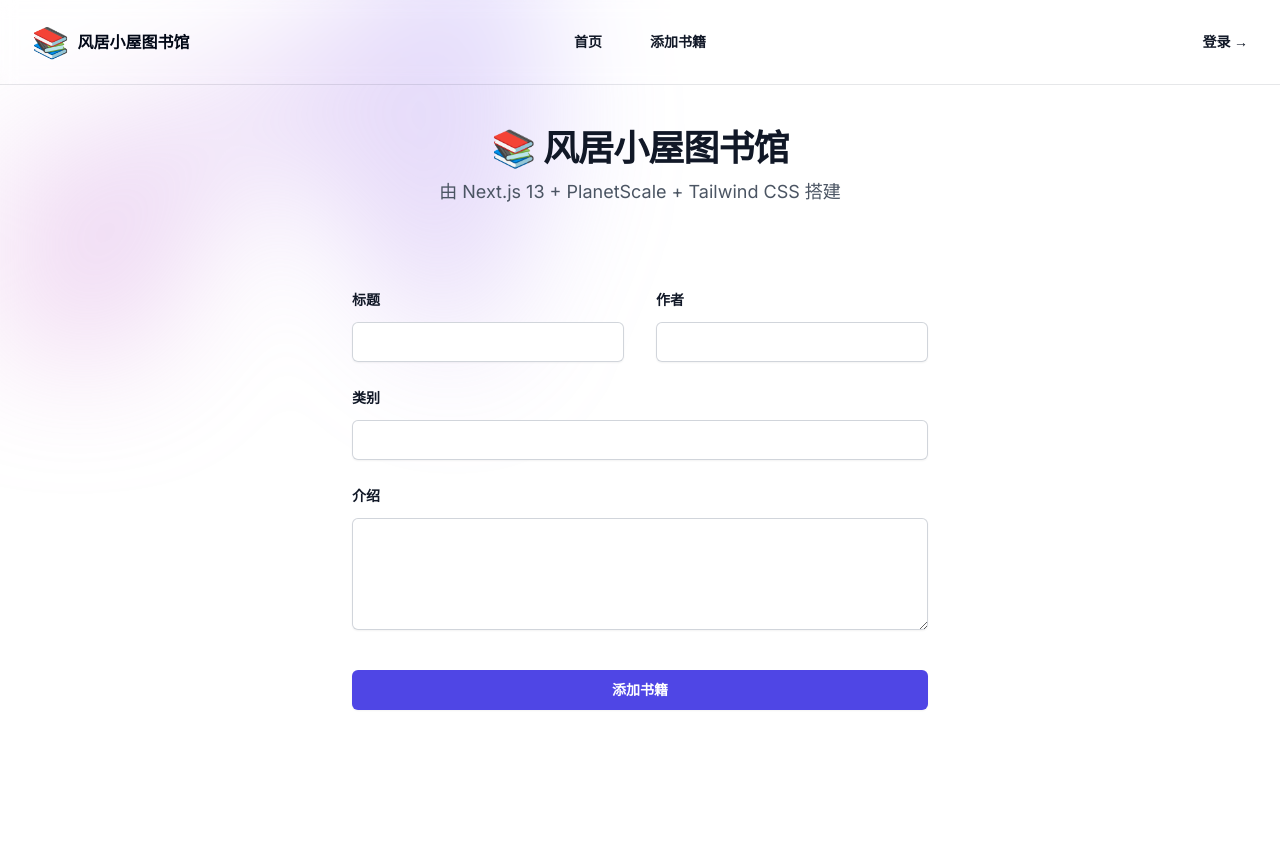
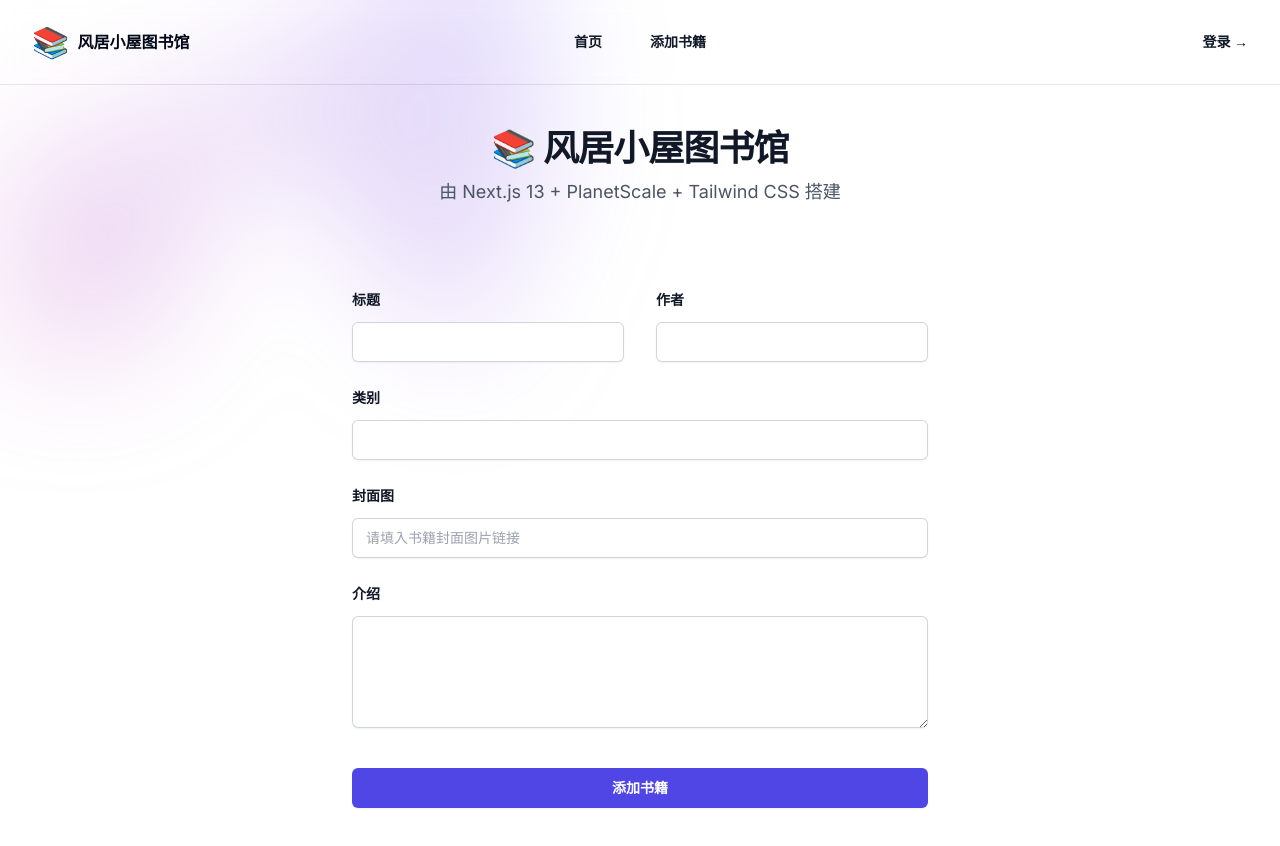
Before and after one commit to clifflee404/planetscale-nextjs-bookstore, a Next.js app: page /create in a window 1280 px wide. Shown: the top 846 px of the page. Built offline with nearby package versions, Linux system fonts and the light colour scheme.

Commit message:
feat: database 新增 bookImageUrl 字段 & 修改 book add/edit 逻辑

```diff
--- a/app/api/book/[id]/route.ts
+++ b/app/api/book/[id]/route.ts
@@ -35,6 +35,7 @@ export const PATCH = async (req: NextRequest, { params }: any) => {
         bookAuthor: reqBody.author,
         bookTag: reqBody.tag,
         bookDescription: reqBody.description,
+        bookImageUrl: reqBody.imageUrl,
       },
     })
 
--- a/app/api/book/route.ts
+++ b/app/api/book/route.ts
@@ -38,6 +38,7 @@ async function addBook(req:NextRequest , res: NextResponse){
         bookAuthor: reqBody.author,
         bookTag: reqBody.tag,
         bookDescription: reqBody.description,
+        bookImageUrl: reqBody.imageUrl,
       }
     })
     return new Response(JSON.stringify({success: true, data: newEntry}), { status: 200 })
--- a/app/create/page.tsx
+++ b/app/create/page.tsx
@@ -26,7 +26,8 @@ const DEFAULT_DATA = {
   title: '',
   author: '',
   tag: '',
-  description: ''
+  description: '',
+  imageUrl: ''
 }
 
 function classNames(...classes: any[]) {
@@ -39,7 +40,7 @@ function AddBook() {
   const { toast } = useToast()
 
 
-  const { title, author, tag, description } = formData
+  const { title, author, tag, description, imageUrl } = formData
 
   const handleChange = (e: any) => {
     const { name, value} = e.target
@@ -146,6 +147,23 @@ function AddBook() {
             </div>
           </div>
           <div className="sm:col-span-2">
+            <label htmlFor="imageUrl" className="block text-sm font-semibold leading-6 text-gray-900">
+              封面图
+            </label>
+            <div className="mt-2.5">
+              <input
+                type="text"
+                name="imageUrl"
+                value={imageUrl}
+                placeholder='请填入书籍封面图片链接'
+                onChange={handleChange}
+                // id="imageUrl"
+                autoComplete="imageUrl"
+                className="block w-full rounded-md border-0 px-3.5 py-2 text-gray-900 shadow-sm ring-1 ring-inset ring-gray-300 placeholder:text-gray-400 focus:ring-2 focus:ring-inset focus:ring-indigo-600 sm:text-sm sm:leading-6"
+              />
+            </div>
+          </div>
+          <div className="sm:col-span-2">
             <label htmlFor="description" className="block text-sm font-semibold leading-6 text-gray-900">
               介绍
             </label>
--- a/app/page.tsx
+++ b/app/page.tsx
@@ -45,7 +45,7 @@ export default function Home() {
       }
     } catch (error) {
       console.error("There was an error when get books", error)
-    } finally{
+    } finally {
       setLoading(false)
     }
   }
@@ -65,25 +65,27 @@ export default function Home() {
   // }
 
   const handleEditOk = (newBook: IBook) => {
-    console.log('newBook:',newBook);
+    console.log("newBook:", newBook)
     // const targetIndex = list.findIndex(item => item.id === newBook.id)
     // const newList = list.splice(targetIndex, 1, newBook)
     // console.log(list);
-    setList(list.map(item => {
-      if(item.id === newBook.id){
+    setList(
+      list.map((item) => {
+        if (item.id === newBook.id) {
           return {
             ...item,
-          ...newBook
+            ...newBook,
           }
-      }else{
+        } else {
           return item
         }
-    }))
+      })
+    )
   }
 
   const handleDeleteOk = (book: IBook) => {
-    console.log('delete ok', book);
-    setList(list.filter(item => item.id !== book.id))
+    console.log("delete ok", book)
+    setList(list.filter((item) => item.id !== book.id))
   }
 
   return (
@@ -108,15 +110,17 @@ export default function Home() {
             ? list.map((book) => (
                 <li key={book.id} className="flex justify-between gap-x-6 py-5">
                   <div className="flex gap-x-4">
-                    <div className="relative w-20 h-24 shrink-0 bg-gray-200">
-                      {/* <Image
+                    <div className="relative w-20 h-24 shrink-0 shadow-sm">
+                      {book.bookImageUrl && (
+                        <Image
                           // width={120}
                           fill={true}
                           // height={'auto'}
-                        src={testImgUrl}
-                        className="object-contain "
+                          src={book.bookImageUrl || testImgUrl}
+                          className="object-contain"
                           alt={book.bookTitle}
-                      /> */}
+                        />
+                      )}
                     </div>
                     <div className="min-w-0 flex-auto">
                       <p className="text-sm font-semibold leading-6 text-gray-900">
@@ -139,8 +143,8 @@ export default function Home() {
                     {/* <Button variant="ghost" size="icon" onClick={() => handleDelete(book)}>
                       <TrashIcon className="h-4 w-4" />
                     </Button> */}
-                    <DialogEdit book={book} onOk={handleEditOk}/>
-                    <DialogDelete book={book} onOk={handleDeleteOk}/>
+                    <DialogEdit book={book} onOk={handleEditOk} />
+                    <DialogDelete book={book} onOk={handleDeleteOk} />
                   </div>
                 </li>
               ))
--- a/components/DialogEdit.tsx
+++ b/components/DialogEdit.tsx
@@ -27,7 +27,7 @@ export function DialogEdit({
   onOk: (newBook: IBook) => void
 }) {
   const [open, setOpen] = useState(false)
-  const { bookTitle, bookAuthor, bookDescription, bookTag, id } = book
+  const { bookTitle, bookAuthor, bookDescription, bookTag, id, bookImageUrl } = book
   const [loading, setLoading] = useState(false)
 
   const [formData, setFormData] = useState({
@@ -35,11 +35,12 @@ export function DialogEdit({
     author: bookAuthor,
     tag: bookTag,
     description: bookDescription,
+    imageUrl: bookImageUrl,
   })
 
   const { toast } = useToast()
 
-  const { title, author, tag, description } = formData
+  const { title, author, tag, description, imageUrl } = formData
 
   const handleChange = (e: any) => {
     const { name, value } = e.target
@@ -59,6 +60,7 @@ export function DialogEdit({
         variant: "destructive",
         title: "书籍 ID 不正确, 请稍后再试",
         description: "There was a problem with your request.",
+        duration: 4000,
         // action: <ToastAction altText="Try again">Try again</ToastAction>,
       })
       return
@@ -84,7 +86,8 @@ export function DialogEdit({
           bookTitle: formData.title,
           bookAuthor: formData.author,
           bookTag: formData.tag,
-          bookDescription: formData.description
+          bookDescription: formData.description,
+          bookImageUrl: formData.imageUrl,
         })
       }
     } catch (error) {
@@ -148,6 +151,19 @@ export function DialogEdit({
             </div>
 
             <div className="grid grid-cols-4 items-center gap-4">
+              <Label htmlFor="imageUrl" className="text-center">
+                类别
+              </Label>
+              <Input
+                id="imageUrl"
+                name="imageUrl"
+                value={imageUrl}
+                onChange={handleChange}
+                className="col-span-3"
+              />
+            </div>
+
+            <div className="grid grid-cols-4 items-center gap-4">
               <Label htmlFor="description" className="text-center">
                 介绍
               </Label>
--- a/types/book.ts
+++ b/types/book.ts
@@ -4,4 +4,5 @@ export interface IBook {
   bookAuthor: string
   bookTag: string
   bookDescription: string
+  bookImageUrl: string
 }
```
Also changed, not shown: 1 other file (tests, documents, lock files or other folders). Lines whose indentation alone changed are shown as unchanged.
